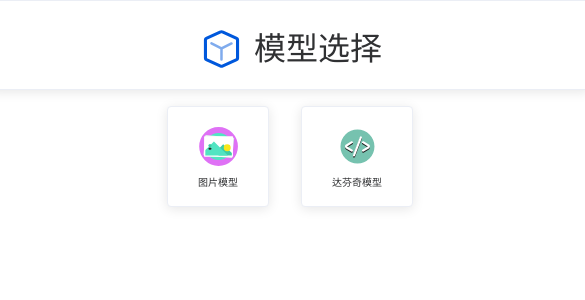
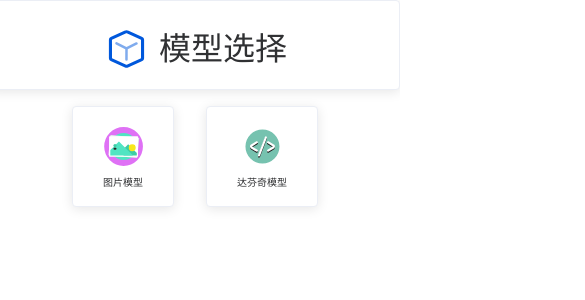
Before and after one commit to Lxb921006/chat, a Vue app: page /index in a window 390 px wide. Shown: the top 300 px of the page, 585 px wide, since content can reach past the window. Built offline with nearby package versions, Linux system fonts and the light colour scheme; sample sign-in values are in the browser's storage; what vue-clipboard-plus, vue-page-transition would draw is missing.

Commit message:
css优化

```diff
--- a/src/views/index/index.vue
+++ b/src/views/index/index.vue
@@ -96,4 +96,10 @@ export default {
     fill: currentColor;
     overflow: hidden;
 }
+//适应手机
+@media only screen and (max-width: 500px) {
+    .index {
+        width: 100%;
+    }
+}
 </style>
--- a/src/views/login/login.vue
+++ b/src/views/login/login.vue
@@ -141,8 +141,9 @@ export default {
     // .aside {
     //     display: none;
     // }
-    .el-card {
+    .el-card, .title {
         width: 346px;
     }
+
 }
 </style>
```
